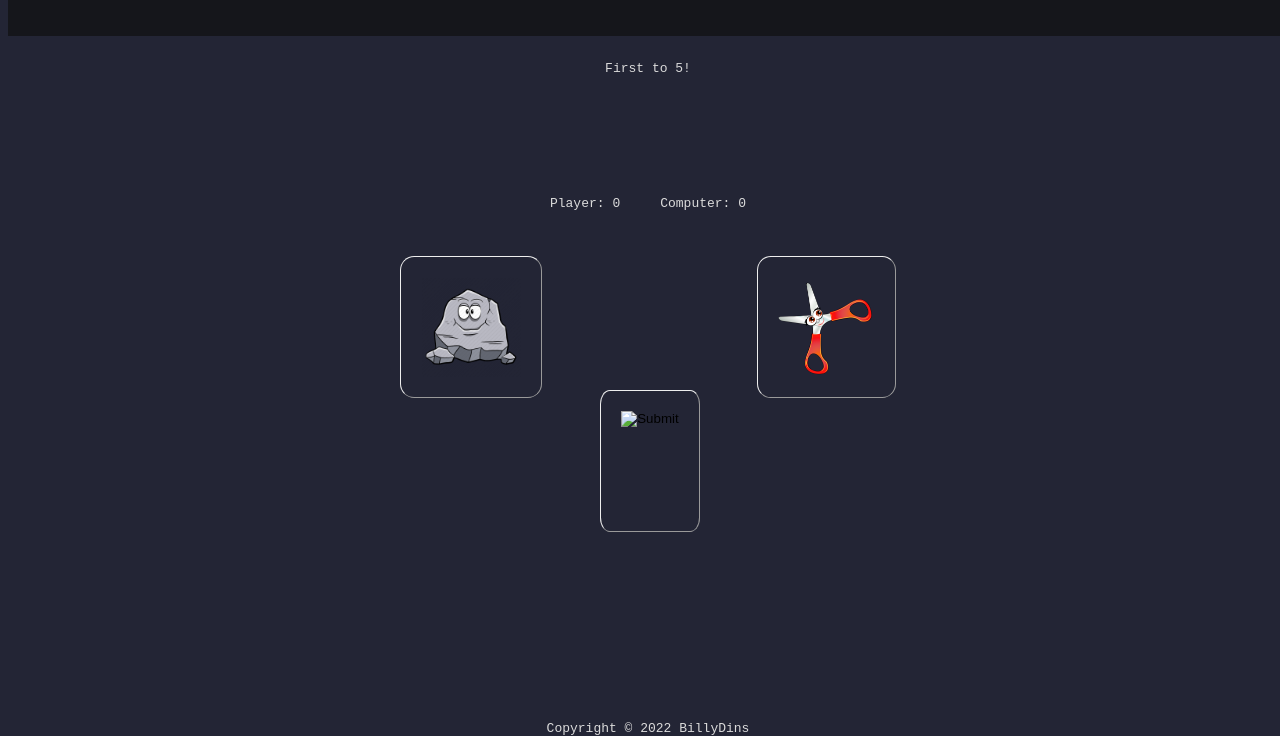
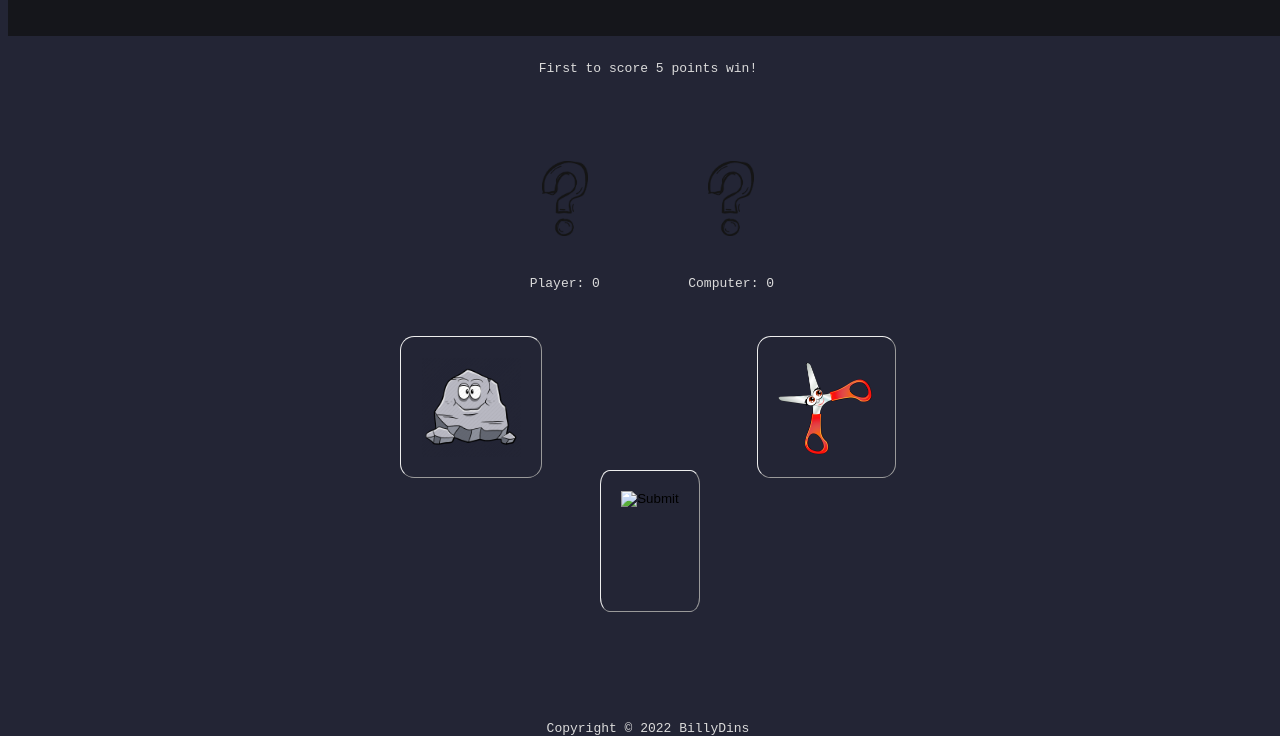
Before and after one commit to Billy-Dins/RockPaperScissors, a plain HTML site: page index.html in a window 1280 px wide. Shown: the part 72-808 px from the top of the page. Drawn offline with Linux system fonts and the light colour scheme.

Commit message:
added placeholder

```diff
--- a/app.js
+++ b/app.js
@@ -4,7 +4,8 @@ let outcome = document.querySelector('#outcome');
 const playerBtns = document.querySelector('#btnContainer');
 let playerOutcome = document.querySelector('#playerOutcome');
 let computerOutcome = document.querySelector('#computerOutcome');
-
+playerOutcome.setAttribute('src', 'images/question.png')
+computerOutcome.setAttribute('src', 'images/question.png')
 
 // This targets the button container and runs the
 //'round' function with the button selected as player selection
@@ -35,7 +36,7 @@ ComputerChoice = () => {
 
 playerScore.textContent = `Player: ${0}`
 computerScore.textContent = `Computer: ${0}`
-outcome.textContent = 'First to 5!'
+outcome.textContent = 'First to score 5 points win!'
 playerResults = 0
 computerResults = 0
 
--- a/style.css
+++ b/style.css
@@ -61,6 +61,7 @@ button {
 #playerOutcome, #computerOutcome {
     height: 75px;
     width: auto;
+    padding: 40px;
 }
 #btnContainer {
     height: 200px;
```
Also changed, not shown: images/question.png (added), 1 other file.
